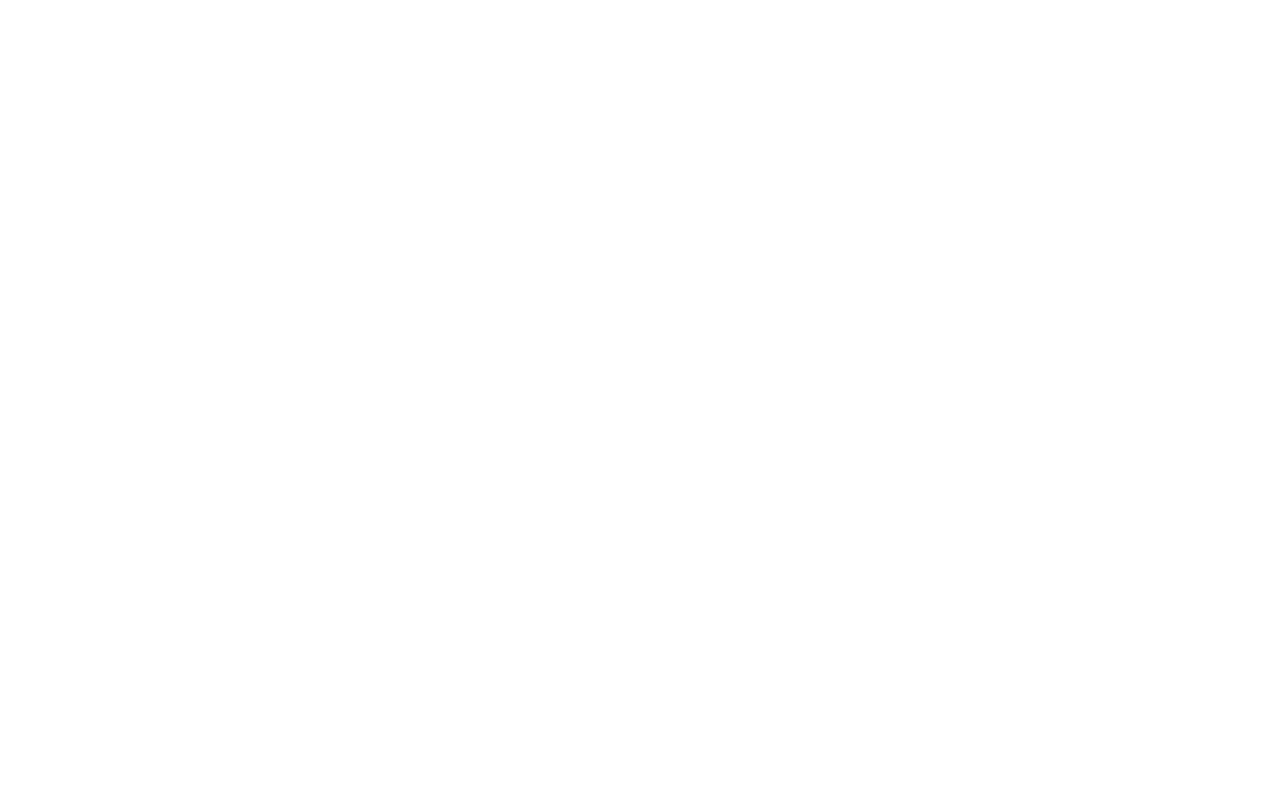
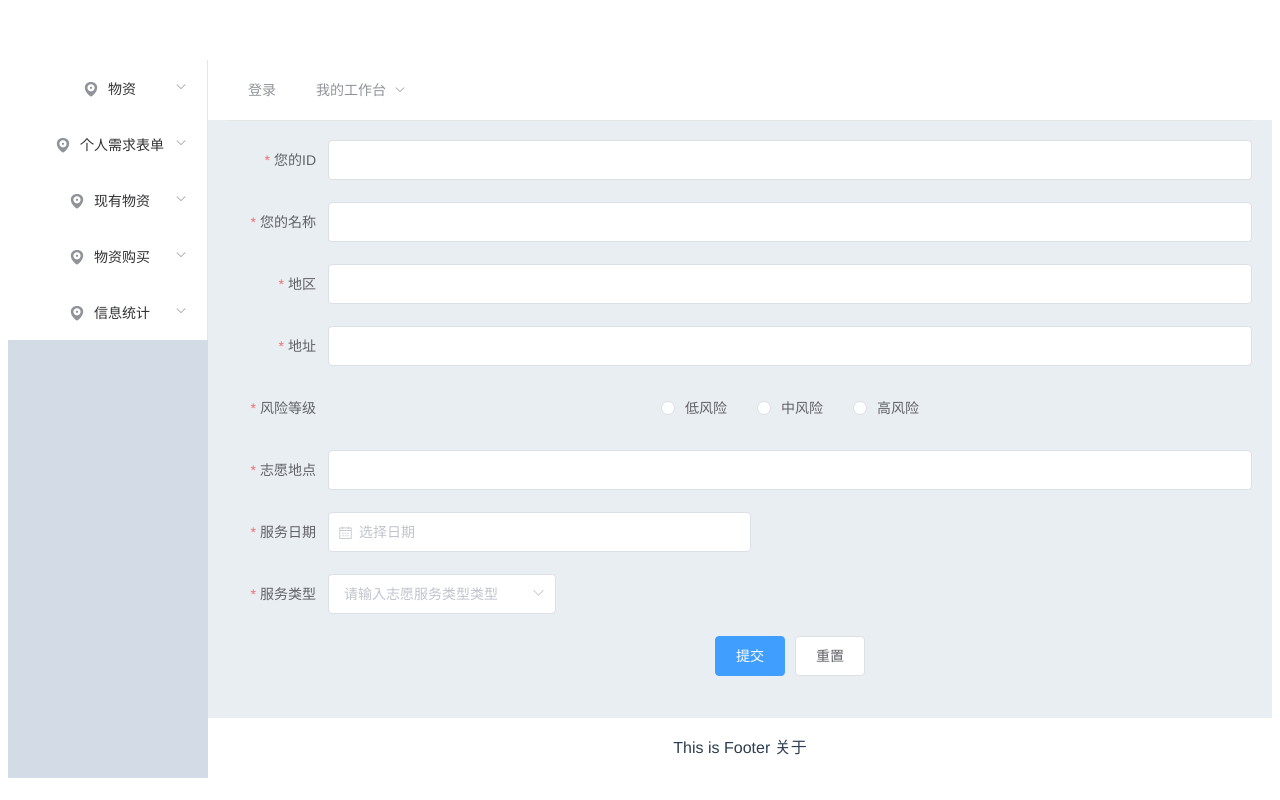
Before and after one commit to KKKA404/DB_Design_Project, a Vue app: page /VolunteerApplication in a window 1280 px wide. Built offline with nearby package versions, Linux system fonts and the light colour scheme.

Commit message:
添加了志愿者申请信息统计页面

```diff
--- a/src/components/SideBar.vue
+++ b/src/components/SideBar.vue
@@ -53,6 +53,17 @@
           <el-menu-item index="2">选项2</el-menu-item>
         </el-menu-item-group>
       </el-submenu>
+
+      <el-submenu index="null">
+        <template slot="title">
+          <i class="el-icon-location"></i>
+          <span>信息统计</span>
+        </template>
+        <el-menu-item-group>
+          <el-menu-item index="VolunteerApplication">志愿申请信息统计</el-menu-item>
+          <el-menu-item index="CheckPurchRecord">病历记录功能</el-menu-item>
+        </el-menu-item-group>
+      </el-submenu>
     </el-menu>
   </el-col>
 </template>
--- /dev/null
+++ b/src/plugins/element.js
@@ -0,0 +1,5 @@
+import Vue from 'vue'
+import Element from 'element-ui'
+import 'element-ui/lib/theme-chalk/index.css'
+
+Vue.use(Element)
--- a/src/router/index.js
+++ b/src/router/index.js
@@ -54,6 +54,11 @@ export default new VueRouter({
           name: "现有物资查询",
           component: () => import("../views/MaterialManage.vue"),
         },
+        {
+          path: "/VolunteerApplication",
+          name: "志愿申请信息",
+          component: () => import("../views/VolunteerApplication.vue"),
+        },
       ],
     },
   ],
--- /dev/null
+++ b/src/views/VolunteerApplication.vue
@@ -0,0 +1,218 @@
+<template>
+    <el-main>
+        <!-- 以下是表单形式 -->
+        <el-form :model="ruleForm" :rules="rules" ref="ruleForm" label-width="100px" class="demo-ruleForm">
+            <el-form-item label="您的ID" prop="ID">
+                <el-input v-model="ruleForm.ID"></el-input>
+            </el-form-item>
+            <el-form-item label="您的名称" prop="name">
+                <el-input v-model="ruleForm.name"></el-input>
+            </el-form-item>
+            <el-form-item label="地区" prop="district">
+                <el-input v-model="ruleForm.district"></el-input>
+            </el-form-item>
+            <el-form-item label="地址" prop="location">
+                <el-input v-model="ruleForm.location"></el-input>
+            </el-form-item>
+            <el-form-item label="风险等级" prop="riskLevel">
+                <el-radio-group v-model="ruleForm.riskLevel">
+                    <el-radio label="低风险"></el-radio>
+                    <el-radio label="中风险"></el-radio>
+                    <el-radio label="高风险"></el-radio>
+                </el-radio-group>
+            </el-form-item>
+            <el-form-item label="志愿地点" prop="volunteerLocation">
+                <el-input v-model="ruleForm.volunteerLocation"></el-input>
+            </el-form-item>
+            <el-form-item label="服务日期" required>
+                <el-col :span="11">
+                    <el-form-item prop="date1">
+                        <el-date-picker type="date" placeholder="选择日期" v-model="ruleForm.date1" style="width: 100%;">
+                        </el-date-picker>
+                    </el-form-item>
+                </el-col>
+            </el-form-item>
+            <el-form-item label="服务类型" prop="volunteerType" align="left">
+                <el-select v-model="ruleForm.volunteerType" placeholder="请输入志愿服务类型类型">
+                    <el-option label="秩序引导" value="medical"></el-option>
+                    <el-option label="扫码登记" value="living"></el-option>
+                    <el-option label="物资搬运" value="shifting"></el-option>
+
+                </el-select>
+            </el-form-item>
+            <!-- <el-form-item label="即时配送" prop="delivery">      是非型
+        <el-switch v-model="ruleForm.delivery"></el-switch>
+      </el-form-item>
+      <el-form-item label="物资类型" prop="itemType">             多选型
+        <el-checkbox-group v-model="ruleForm.type">
+          <el-checkbox label="美食/餐厅线上活动" name="type"></el-checkbox>
+          <el-checkbox label="地推活动" name="type"></el-checkbox>
+          <el-checkbox label="线下主题活动" name="type"></el-checkbox>
+          <el-checkbox label="单纯品牌曝光" name="type"></el-checkbox>
+        </el-checkbox-group>
+      </el-form-item>
+      <el-form-item label="特殊资源" prop="resource">               单选型
+        <el-radio-group v-model="ruleForm.resource">
+          <el-radio label="线上品牌商赞助"></el-radio>
+          <el-radio label="线下场地免费"></el-radio>
+        </el-radio-group>
+      </el-form-item>
+      <el-form-item label="活动形式" prop="desc">
+        <el-input type="textarea" v-model="ruleForm.desc"></el-input>
+      </el-form-item> -->
+            <el-form-item>
+                <el-button type="primary" @click="submitForm('ruleForm')">提交</el-button>
+                <el-button @click="resetForm('ruleForm')">重置</el-button>
+            </el-form-item>
+        </el-form>
+    </el-main>
+</template>
+
+<script>
+export default {
+
+
+    //表单数据传递
+    data() {
+        return {
+            ruleForm: {
+                ID: '',
+                name: '',
+                district:'',
+                location: '',
+                riskLevel: '',
+                volunteerLocation: '',
+                date1: '',
+                volunteerType: '',
+
+                // delivery: false,
+                // itemType: [],
+                // resource: '',
+                // desc: ''
+            },
+            rules: {
+                ID: [
+                    { required: true, message: '请输入捐赠者ID', trigger: 'blur' },
+                    { min: 1, max: 5, message: '长度在 1 到 5 个字符', trigger: 'blur' }
+                ],
+                name: [
+                    { required: true, message: '请输入捐赠者名称', trigger: 'blur' },
+                    { min: 1, max: 5, message: '长度在 1 到 5 个字符', trigger: 'blur' }
+                ],
+                district: [
+                    { required: true, message: '请输入您所在的地区', trigger: 'blur' },
+                    { min: 1, max: 20, message: '长度在 1 到 20 个字符', trigger: 'blur' }
+                ],
+                location: [
+                    { required: true, message: '请输入您现在居住的地址', trigger: 'blur' },
+                    { min: 1, max: 20, message: '长度在 1 到 20 个字符', trigger: 'blur' }
+                ],
+                riskLevel: [
+                    { required: true, message: '请选择地区风险等级', trigger: 'change' }
+                ],
+                volunteerLocation: [
+                    { required: true, message: '请输入您的志愿服务地点地址', trigger: 'blur' },
+                    { min: 1, max: 20, message: '长度在 1 到 20 个字符', trigger: 'blur' }
+                ],
+                date1: [
+                    { type: 'date', required: true, message: '请选择日期', trigger: 'change' }
+                ],
+                volunteerType: [
+                    { required: true, message: '请选择志愿服务类型', trigger: 'change' }
+                ],
+                // itemType: [
+                //   { type: 'array', required: true, message: '请至少选择一个活动性质', trigger: 'change' }
+                // ],
+                // riskLevel: [
+                //   { required: true, message: '请选择地区风险等级', trigger: 'change' }
+                // ],
+                // desc: [
+                //   { required: true, message: '请填写活动形式', trigger: 'blur' }
+                // ]
+            }
+        };
+    },
+    methods: {
+        submitForm(formName) {
+            this.$refs[formName].validate((valid) => {
+                //需要添加使捐赠日期不早于购买日期的条件约束
+                if (valid) {
+                    alert('submit!');
+                } else {
+                    console.log('error submit!!');
+                    return false;
+                }
+            });
+        },
+        resetForm(formName) {
+            this.$refs[formName].resetFields();
+        }
+    }
+};
+</script>
+
+<style>
+.el-row {
+    margin-bottom: 20px;
+}
+
+.el-col {
+    border-radius: 4px;
+}
+
+.bg-purple-dark {
+    background: #99a9bf;
+}
+
+.bg-purple {
+    background: #d3dce6;
+}
+
+.bg-purple-light {
+    background: #e5e9f2;
+}
+
+.grid-content {
+    border-radius: 4px;
+    min-height: 36px;
+}
+
+.row-bg {
+    padding: 10px 0;
+    background-color: #f9fafc;
+}
+
+.el-header .el-footer {
+    background-color: #b3c0d1;
+    color: #333;
+    text-align: center;
+    line-height: 60px;
+}
+
+.el-aside {
+    background-color: #d3dce6;
+    color: #333;
+    text-align: center;
+    line-height: 200px;
+}
+
+.el-main {
+    background-color: #e9eef3;
+    color: #333;
+    text-align: center;
+    line-height: 60px;
+}
+
+body>.el-container {
+    margin-bottom: 40px;
+}
+
+.el-container:nth-child(5) .el-aside,
+.el-container:nth-child(6) .el-aside {
+    line-height: 260px;
+}
+
+.el-container:nth-child(7) .el-aside {
+    line-height: 320px;
+}
+</style>
```
Also changed, not shown: 1 other file (tests, documents, lock files or other folders).
